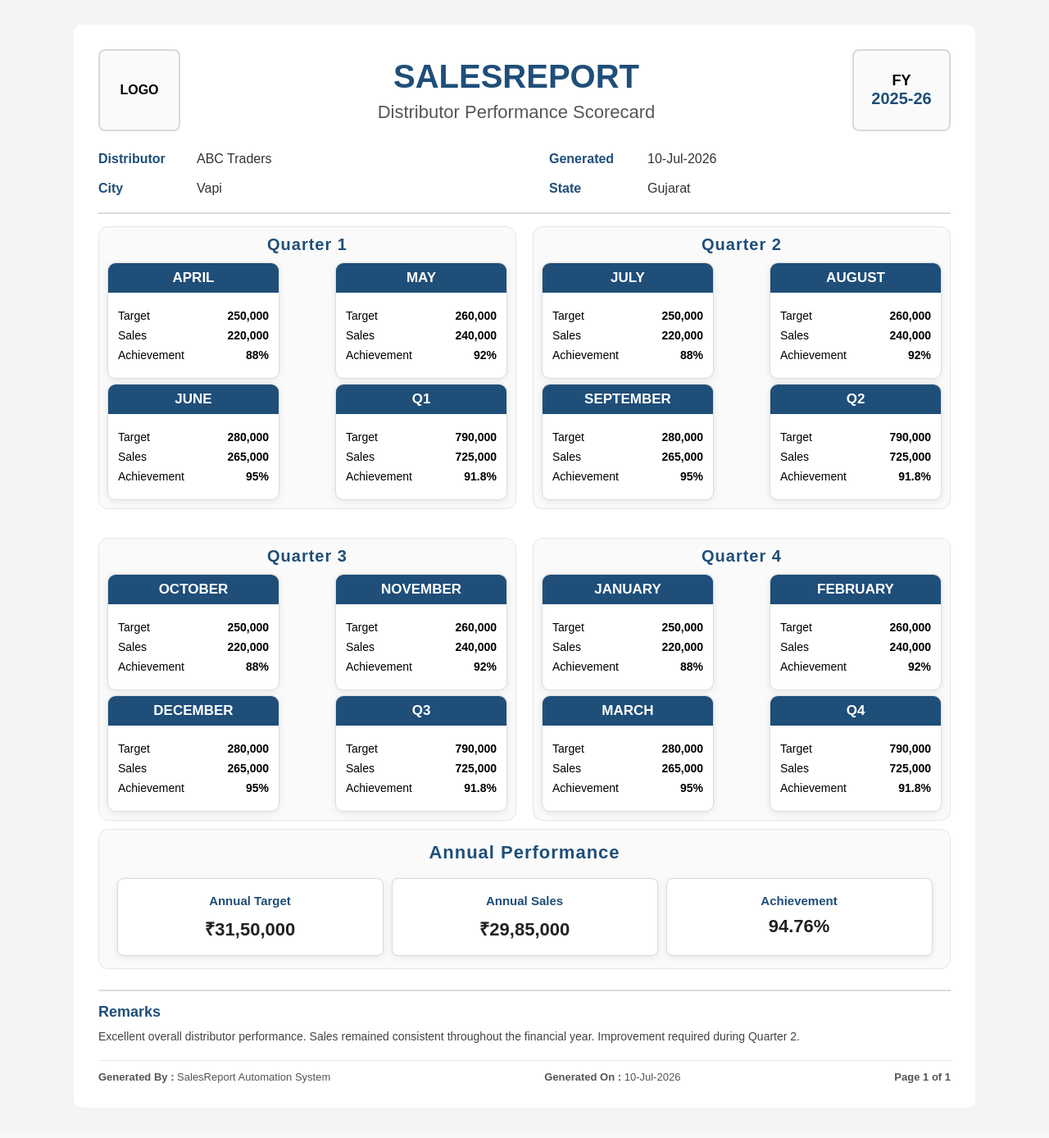
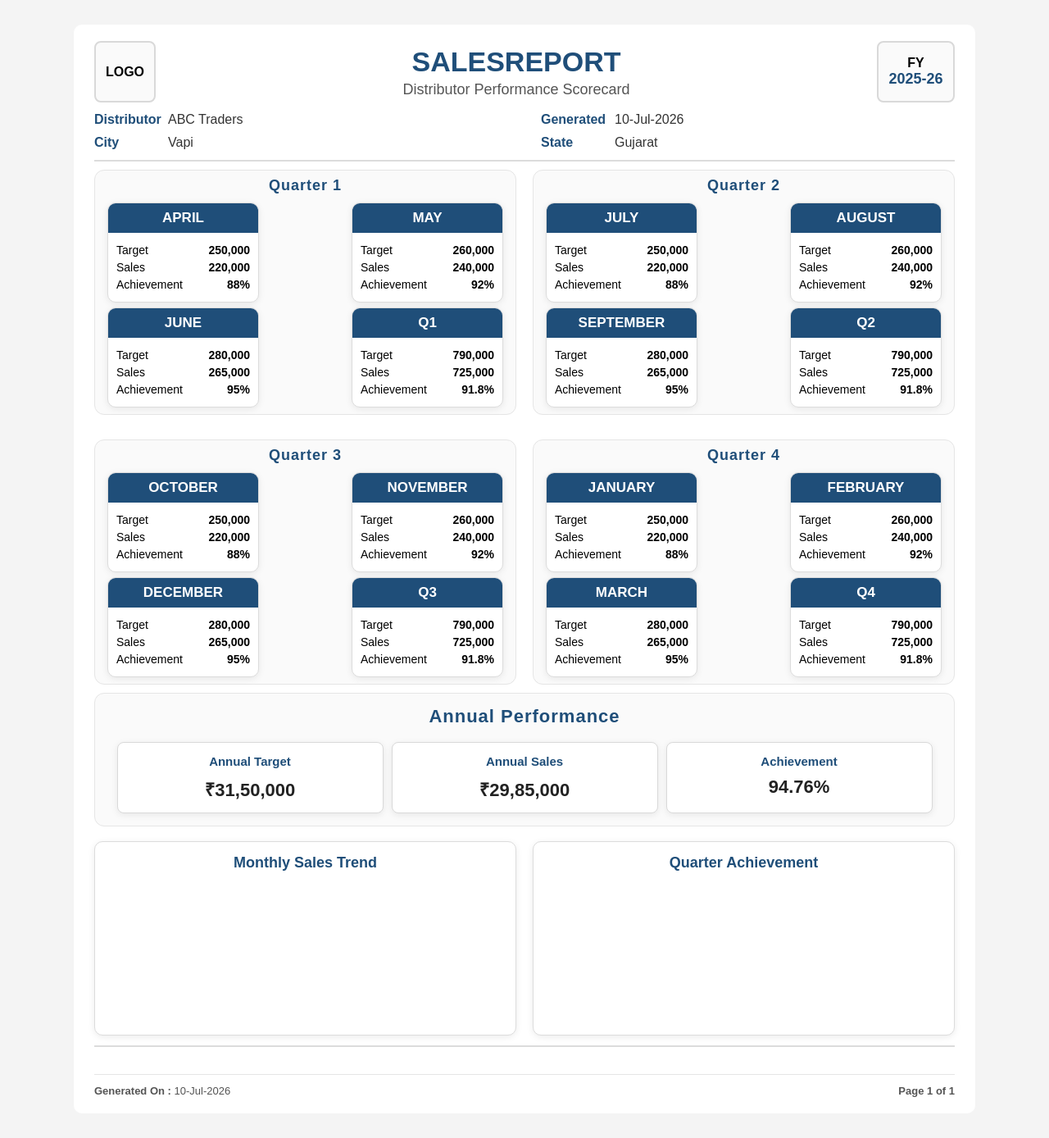
Before and after one commit to ram-bhagure/SALESREPORT, a Python web app: template assets/templates/scorecard.html in a window 1280 px wide. Shown: the whole page at 82% size. Before the commit the page ends 1321 px from the top, so only its background shows below. Run offline with Jinja, Linux system fonts and the light colour scheme; the template is opened without the code that fills it, so the values that code supplies are empty; a map, chart or similar area stays blank.

Commit message:
added chart section layout

```diff
--- a/assets/css/style.css
+++ b/assets/css/style.css
@@ -21,7 +21,7 @@ body {
     width: 1100px;
     margin: 0 auto;
     background-color: white;
-    padding: 30px;
+    padding: 20px 25px;
     border-radius: 10px;
 }
 /* ===========================
@@ -30,7 +30,10 @@ body {
 
 .report-header{
     border-bottom:2px solid #dcdcdc;
-    padding-bottom:20px;
+    padding-bottom:12px;
+}
+.report-header hr{
+    margin-top:10px;
 }
 
 /* ===========================
@@ -45,7 +48,7 @@ body {
 
     align-items:center;
 
-    margin-bottom:20px;
+    margin-bottom:12px;
 
 }
 /* ===========================
@@ -53,8 +56,8 @@ body {
 =========================== */
 
 .logo {
-    width: 100px;
-    height: 100px;
+    width: 75px;
+    height: 75px;
     border: 2px solid #d9d9d9;
     display: flex;
     justify-content: center;
@@ -75,13 +78,13 @@ body {
 }
 
 .company-details h1 {
-    font-size: 40px;
+    font-size: 34px;
     color: #1f4e79;
-    margin-bottom: 8px;
+    margin-bottom: 4px;
 }
 
 .company-details h2 {
-    font-size: 22px;
+    font-size: 18px;
     color: #555;
     font-weight: 500;
 }
@@ -92,8 +95,8 @@ body {
 =========================== */
 
 .financial-year {
-    width: 120px;
-    height: 100px;
+    width: 95px;
+    height: 75px;
     border: 2px solid #d9d9d9;
     border-radius: 8px;
     display: flex;
@@ -104,12 +107,12 @@ body {
 }
 
 .financial-year p:first-child {
-    font-size: 18px;
+    font-size: 16px;
     font-weight: bold;
 }
 
 .financial-year p:last-child {
-    font-size: 20px;
+    font-size: 18px;
     color: #1f4e79;
     font-weight: bold;
 }
@@ -123,9 +126,9 @@ body {
 
     grid-template-columns:1fr 1fr;
 
-    gap:18px 60px;
+    gap:10px 40px;
 
-    margin-top:25px;
+    margin-top:12px;
 
 }
 
@@ -137,7 +140,7 @@ body {
 
 .label{
 
-    width:120px;
+    width:90px;
 
     font-weight:bold;
 
@@ -166,7 +169,7 @@ body {
 
 .month-card{
 
-    width:210px;
+    width:185px;
 
     background:white;
 
@@ -198,7 +201,7 @@ body {
 
 .month-body{
 
-    padding:12px;
+    padding:8px 10px;
 
 }
 
@@ -208,7 +211,7 @@ body {
 
     justify-content:space-between;
 
-    margin:8px 0;
+    margin:5px 0;
 
     font-size:14px;
 
@@ -219,9 +222,9 @@ body {
 
 .quarter-section{
 
-    margin-top:15px;
+    margin-top:10px;
 
-    padding:10px 10px;
+    padding:8px 15px;
 
     background:#fafafa;
 
@@ -234,13 +237,13 @@ body {
 .quarter-title{
     text-align: center;
 
-    font-size:20px;
+    font-size:18px;
 
     font-weight:bold;
 
     color:#1f4e79;
 
-    margin-bottom:10px;
+    margin-bottom:6px;
 
     letter-spacing: 1px;
 
@@ -317,7 +320,7 @@ body {
 
     width:325px;
 
-    padding:18px;
+    padding:14px;
 
     border:1px solid #d9d9d9;
 
@@ -368,7 +371,7 @@ body {
 
 .report-footer{
 
-    margin-top:25px;
+    margin-top:12px;
 
     border-top:2px solid #dcdcdc;
 
@@ -430,3 +433,52 @@ body {
     gap:20px;
 
 }
+/* ==========================
+   CHART SECTION
+========================== */
+
+.chart-section{
+
+    display:flex;
+
+    gap:20px;
+
+    margin-top:18px;
+
+}
+
+.chart-card{
+
+    flex:1;
+
+    background:#ffffff;
+
+    border:1px solid #dcdcdc;
+
+    border-radius:10px;
+
+    padding:15px;
+
+    box-shadow:0 2px 8px rgba(0,0,0,0.08);
+
+}
+
+.chart-card h3{
+
+    text-align:center;
+
+    color:#1f4e79;
+
+    margin-bottom:10px;
+
+    font-size:18px;
+
+}
+
+.chart-card canvas{
+
+    width:100% !important;
+
+    height:170px !important;
+
+}
--- a/assets/templates/scorecard.html
+++ b/assets/templates/scorecard.html
@@ -576,12 +576,35 @@
             </div>
 
         </section>
+        <!-- ==========================
+            CHART SECTION
+        =========================== -->
+
+        <section class="chart-section">
+
+            <div class="chart-card">
+
+                <h3>Monthly Sales Trend</h3>
+
+                <canvas id="monthlyTrend"></canvas>
+
+            </div>
+
+            <div class="chart-card">
+
+                <h3>Quarter Achievement</h3>
+
+                <canvas id="quarterChart"></canvas>
+
+            </div>
+
+        </section>
         <!-- ==========================================
         REPORT FOOTER
         ========================================== -->
         <footer class="report-footer">
 
-            <div class="remarks-section">
+            <!-- <div class="remarks-section">
 
                 <h3>Remarks</h3>
 
@@ -591,13 +614,13 @@
                     Improvement required during Quarter 2.
                 </p>
 
-            </div>
+            </div> -->
 
             <div class="footer-info">
 
-                <div class="footer-left">
+                <!-- <div class="footer-left">
                     <strong>Generated By :</strong> SalesReport Automation System
-                </div>
+                </div> -->
 
                 <div class="footer-center">
                     <strong>Generated On :</strong> 10-Jul-2026
```
